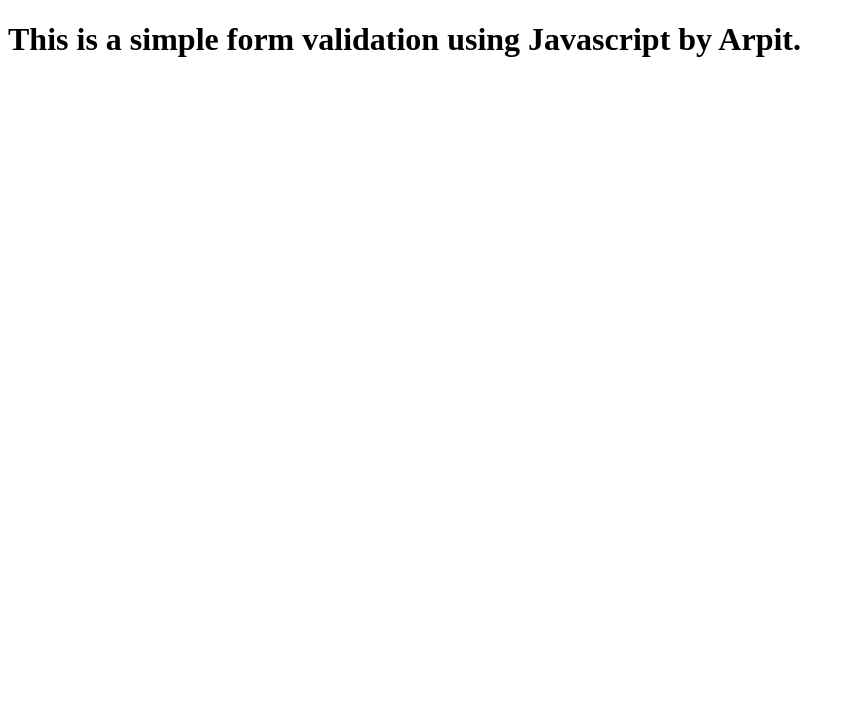
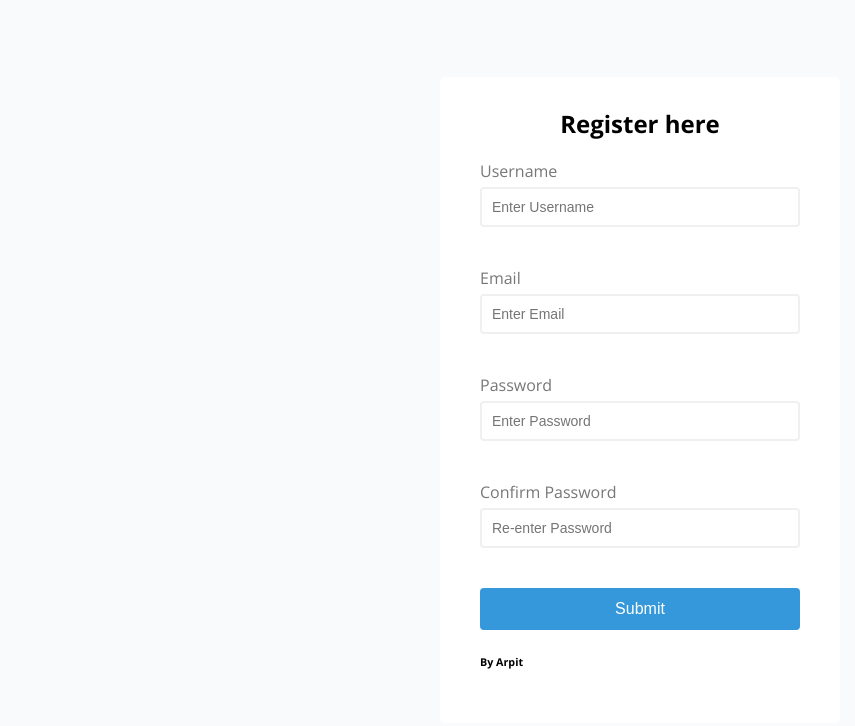
Before and after one commit to arpitshri29/form-validation, a plain HTML site: page index.html in a window 1280 px wide. Shown: the whole page, without its empty margins (0-855 px from the left). Drawn offline with nearby package versions, Linux system fonts and the light colour scheme.

Commit message:
HTML & css added.

```diff
--- a/index.html
+++ b/index.html
@@ -5,9 +5,38 @@
     <meta name="viewport"
           content="width=device-width, user-scalable=no, initial-scale=1.0, maximum-scale=1.0, minimum-scale=1.0">
     <meta http-equiv="X-UA-Compatible" content="ie=edge">
+    <link rel="stylesheet" href="style.css">
     <title>Form Validation</title>
 </head>
 <body>
-    <h1>This is a simple form validation using Javascript by Arpit.</h1>
+    <div class="container">
+        <form id="form" class="form">
+            <h2>Register here</h2>
+            <div class="form-control">
+                <label for="username">Username</label>
+                <input type="text" id="username" placeholder="Enter Username">
+                <small>Error Message</small>
+            </div>
+            <div class="form-control">
+                <label for="email">Email</label>
+                <input type="text" id="email" placeholder="Enter Email">
+                <small>Error Message</small>
+            </div>
+            <div class="form-control">
+                <label for="password">Password</label>
+                <input type="password" id="password" placeholder="Enter Password">
+                <small>Error Message</small>
+            </div>
+            <div class="form-control">
+                <label for="confirm-password">Confirm Password</label>
+                <input type="text" id="confirm-password" placeholder="Re-enter Password">
+                <small>Error Message</small>
+            </div>
+            <button type="submit">Submit</button>
+            <h6>By Arpit</h6>
+        </form>
+    </div>
+
+    <script src="script.js"></script>
 </body>
 </html>
--- /dev/null
+++ b/style.css
@@ -0,0 +1,95 @@
+@import url('https://fonts.googleapis.com/css2?family=Open+Sans:wght@300;400;600;700&display=swap');
+
+:root{
+    --success-color: #2ecc71;
+    --error-color: #e74c3c;
+}
+
+*{
+    box-sizing: border-box;
+}
+
+body{
+    background-color: #f9fafb;
+    font-family: 'Open Sans', sans-serif;
+    display: flex;
+    align-items: center;
+    justify-content: center;
+    min-height: 100vh;
+    margin: 0;
+}
+
+.container{
+    background-color: #ffffff;
+    border-radius: 5px;
+    /*box-shadow: 0 2px 10px rgba(0,0,0,0.3);*/
+    width: 400px;
+}
+
+.form{
+    padding: 30px 40px;
+}
+
+h2{
+    text-align: center;
+    margin: 0 0 20px;
+}
+
+.form-control{
+    margin-bottom: 20px;
+    padding-bottom: 20px;
+    position: relative;
+}
+
+.form-control label{
+    color: #777;
+    display: block;
+    margin-bottom: 5px;
+}
+
+.form-control input{
+    border: 2px solid #f0f0f0;
+    border-radius: 4px;
+    display: block;
+    width: 100%;
+    padding: 10px;
+    font-size: 14px;
+}
+
+.form-control input:focus{
+    outline: 0;
+    border-color: #777;
+}
+
+.form-control.success input{
+    border-color: var(--success-color);
+}
+
+.form-control.error input{
+    border-color: var(--error-color);
+}
+
+.form-control small{
+    color: var(--error-color);
+    position: absolute;
+    bottom: 0;
+    left: 0;
+    visibility: hidden;
+}
+
+.form-control.error small{
+    visibility: visible;
+}
+
+.form button{
+    cursor: pointer;
+    background-color: #3498db;
+    border: 2px solid #3498db;
+    border-radius: 4px;
+    color: #fff;
+    display: block;
+    font-size: 16px;
+    padding: 10px;
+    margin-top: 20px;
+    width: 100%;
+}
```
Also changed, not shown: script.js (added).
